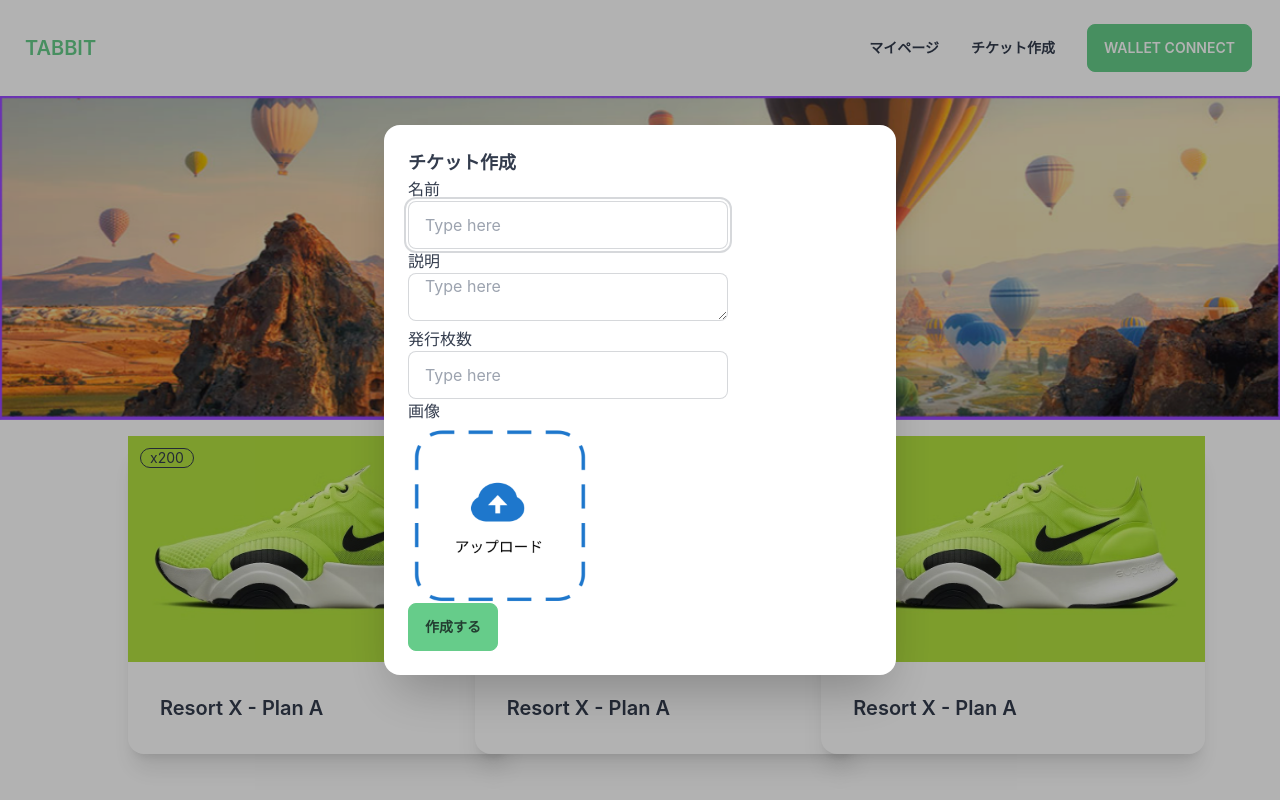
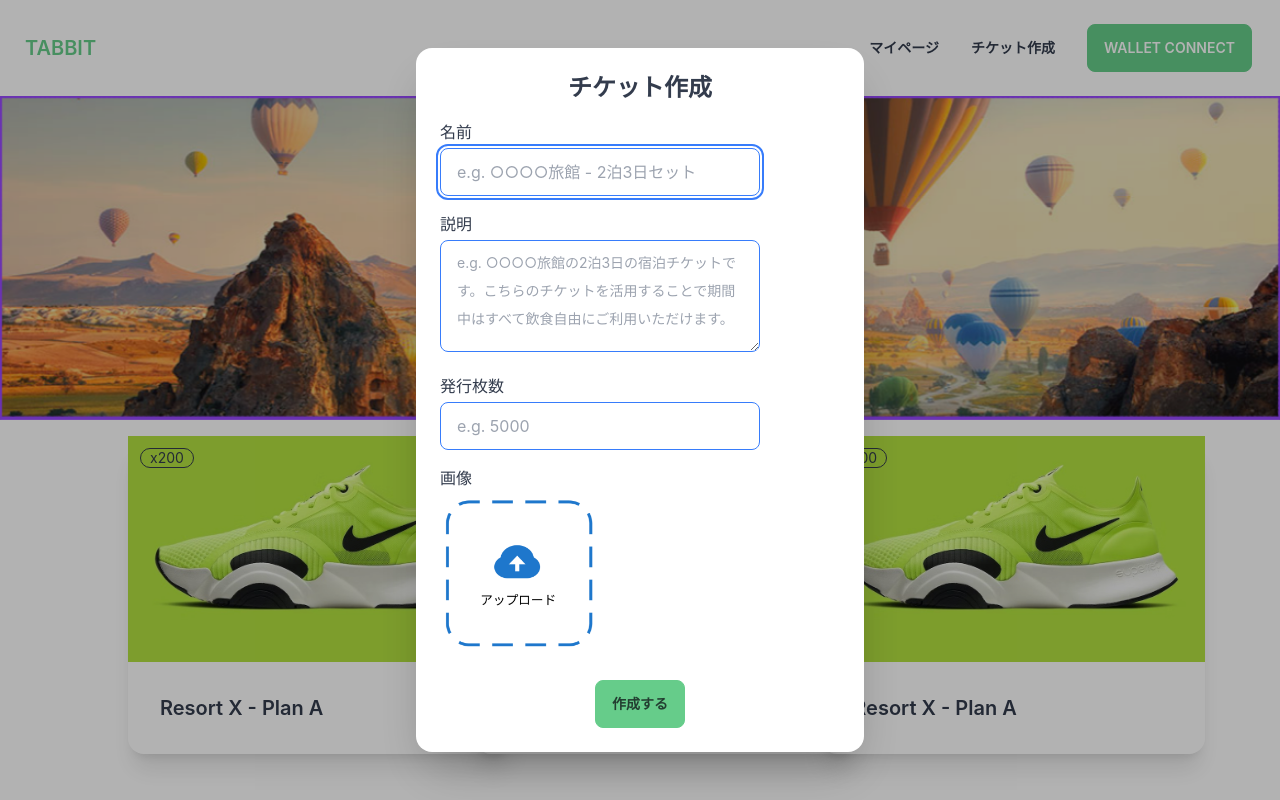
Before and after one commit to tabbitme/tabbit-front, a Next.js app: page / in a window 1280 px wide. Both pictures are taken after a click on the element "チケット作成". Built offline with nearby package versions, Linux system fonts and the light colour scheme.

Commit message:
arrange ui

```diff
--- a/components/TicketModal/index.tsx
+++ b/components/TicketModal/index.tsx
@@ -6,38 +6,44 @@ export const TicketModal = () => {
   return (
     <>
       <dialog id='my_modal_2' className='modal'>
-        <form method='dialog' className='modal-box'>
-          <h3 className='text-lg font-bold'>チケット作成</h3>
+        <form
+          method='dialog'
+          className='modal-box flex max-w-md flex-col gap-4'
+        >
+          <h3 className='text-center text-2xl font-bold'>チケット作成</h3>
           <label>
-            <div>名前</div>
+            <div className='mb-1'>名前</div>
             <input
               type='text'
-              placeholder='Type here'
-              className='input-bordered input w-full max-w-xs'
+              placeholder='e.g. ○○○○旅館 - 2泊3日セット'
+              className='input-bordered input-secondary input w-full max-w-xs'
             />
           </label>
           <label>
-            <div>説明</div>
+            <div className='mb-1'>説明</div>
             <textarea
-              placeholder='Type here'
-              className='input-bordered input w-full max-w-xs'
+              placeholder='e.g. ○○○○旅館の2泊3日の宿泊チケットです。こちらのチケットを活用することで期間中はすべて飲食自由にご利用いただけます。'
+              className='textarea-bordered textarea-secondary textarea h-28 w-full max-w-xs'
             />
           </label>
           <label>
-            <div>発行枚数</div>
+            <div className='mb-1'>発行枚数</div>
             <input
               type='text'
-              placeholder='Type here'
-              className='input-bordered input w-full max-w-xs'
+              placeholder='e.g. 5000'
+              className='input-bordered input-secondary input w-full max-w-xs'
             />
           </label>
           <label>
-            <div>画像</div>
+            <div className='mb-1'>画像</div>
             {/* eslint-disable-next-line @next/next/no-img-element */}
             <img src='/image-uploader.png' alt='image' className='w-2/5' />
             <input className='hidden' type='file' />
           </label>
-          <button className='btn-primary btn' onClick={() => clickHandler()}>
+          <button
+            className='btn-primary btn m-auto mt-4 max-w-xs'
+            onClick={() => clickHandler()}
+          >
             作成する
           </button>
         </form>
```
